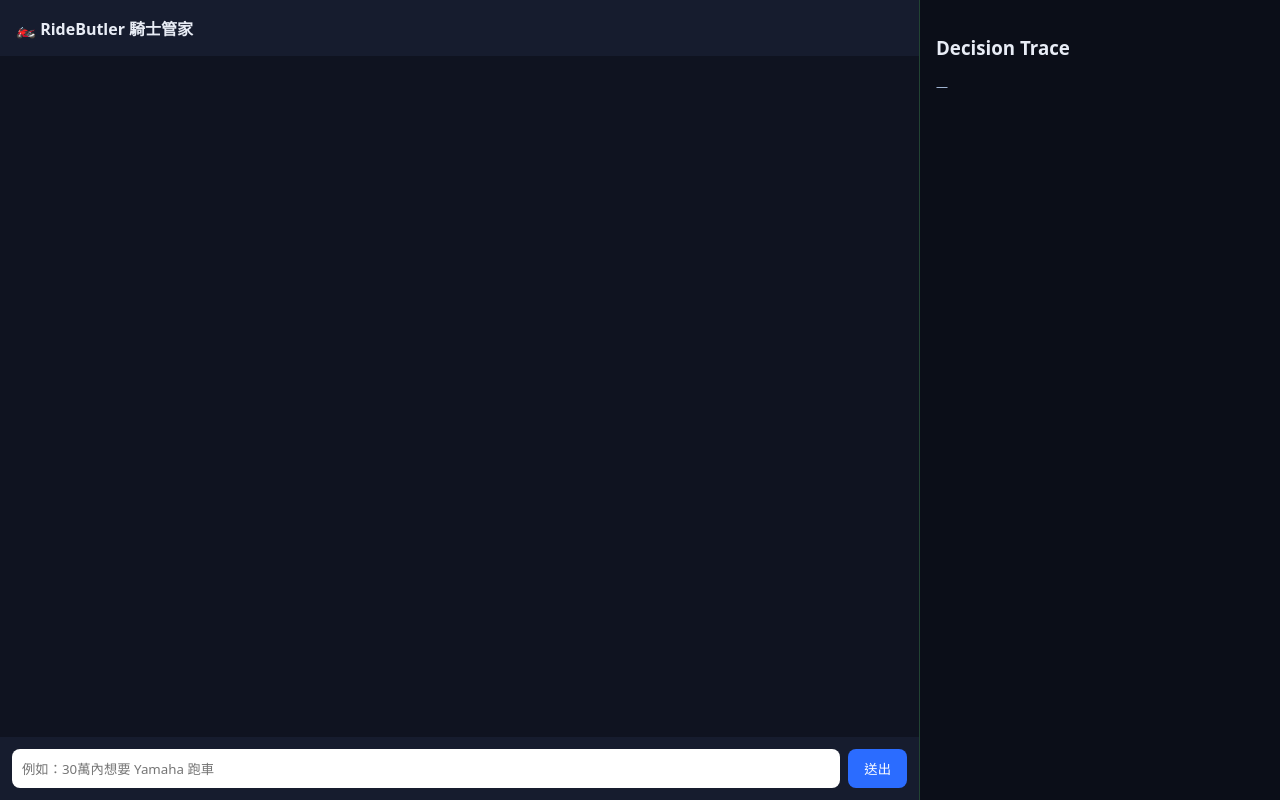
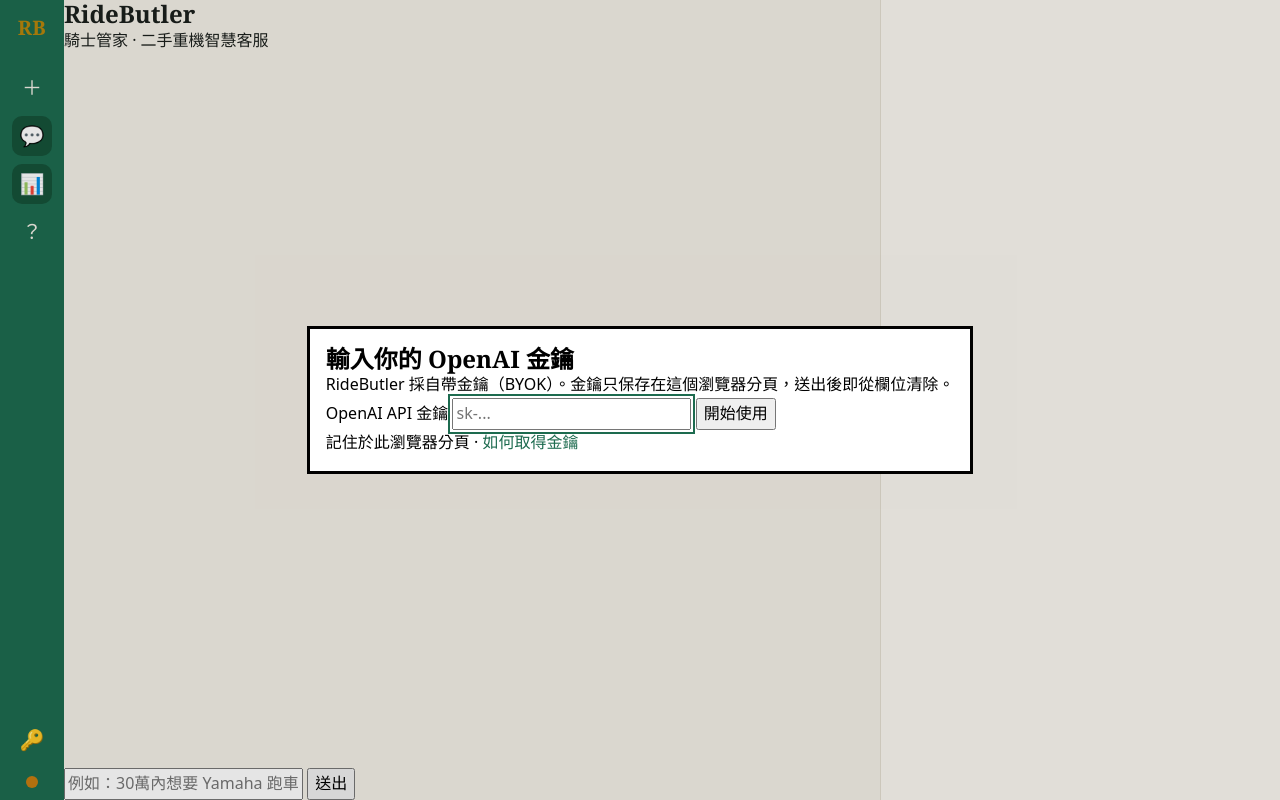
Before and after one commit to Charles8745/2026DRL-HW4, a Flask app: page / in a window 1280 px wide. Run offline with Flask 3, Linux system fonts and the light colour scheme; some web fonts are replaced.

Commit message:
feat(fe): rewrite index.html — three-zone skeleton + IconRail (no 收藏) + <dialog byok> + font preload; old style.css/app.js -> no-op shims
Co-Authored-By: Claude Opus 4.8 (1M context) <noreply@anthropic.com>

```diff
--- a/fe/static/app.js
+++ b/fe/static/app.js
@@ -1,27 +1,2 @@
-let sessionId = null;
-const messages = document.getElementById("messages");
-const traceEl = document.getElementById("trace");
-
-function add(role, text) {
-  const d = document.createElement("div");
-  d.className = "msg " + (role === "user" ? "user" : "bot");
-  d.textContent = text;
-  messages.appendChild(d);
-  messages.scrollTop = messages.scrollHeight;
-}
-
-document.getElementById("composer").addEventListener("submit", async (e) => {
-  e.preventDefault();
-  const input = document.getElementById("input");
-  const text = input.value.trim();
-  if (!text) return;
-  add("user", text); input.value = "";
-  const res = await fetch("/api/chat", {
-    method: "POST", headers: { "Content-Type": "application/json" },
-    body: JSON.stringify({ session_id: sessionId, message: text }),
-  });
-  const data = await res.json();
-  sessionId = data.session_id;
-  add("bot", data.reply);
-  traceEl.textContent = JSON.stringify(data.trace, null, 2);
-});
+/* fe/static/app.js — superseded by fe/static/js/main.js (ES modules, M3+).
+   Kept as a no-op shim so any stale reference resolves without 404. */
--- a/fe/static/style.css
+++ b/fe/static/style.css
@@ -1,14 +1,2 @@
-* { box-sizing: border-box; font-family: system-ui, "PingFang TC", sans-serif; }
-body { margin: 0; background: #0f1320; color: #e8ecf5; }
-.layout { display: grid; grid-template-columns: 1fr 360px; height: 100vh; }
-.chat { display: flex; flex-direction: column; border-right: 1px solid #243; }
-.chat header { padding: 16px; font-weight: 700; background: #161c2e; }
-#messages { flex: 1; overflow-y: auto; padding: 16px; display: flex; flex-direction: column; gap: 10px; }
-.msg { max-width: 80%; padding: 10px 14px; border-radius: 12px; white-space: pre-wrap; }
-.msg.user { align-self: flex-end; background: #2b6cff; }
-.msg.bot { align-self: flex-start; background: #1c2740; }
-#composer { display: flex; gap: 8px; padding: 12px; background: #161c2e; }
-#input { flex: 1; padding: 10px; border-radius: 8px; border: none; }
-#composer button { padding: 10px 16px; border: none; border-radius: 8px; background: #2b6cff; color: #fff; }
-.trace { padding: 16px; overflow-y: auto; background: #0b0e18; }
-.trace pre { white-space: pre-wrap; font-size: 12px; color: #9fb3d1; }
+/* fe/static/style.css — superseded by fe/static/css/{tokens,base,layout,...}.css (M3+).
+   Kept as a no-op shim so any stale reference resolves without 404. */
--- a/fe/templates/index.html
+++ b/fe/templates/index.html
@@ -1,20 +1,83 @@
 <!doctype html>
 <html lang="zh-Hant">
 <head>
-  <meta charset="utf-8"><title>RideButler 二手重機客服</title>
+  <meta charset="utf-8">
+  <title>RideButler 騎士管家 · 二手重機智慧客服</title>
   <meta name="viewport" content="width=device-width, initial-scale=1">
-  <link rel="stylesheet" href="/static/style.css">
+
+  <!-- self-hosted font preload (files optional; swap falls back to system stack) -->
+  <link rel="preload" href="/static/fonts/Fraunces.woff2" as="font" type="font/woff2" crossorigin>
+  <link rel="preload" href="/static/fonts/NotoSansTC-subset.woff2" as="font" type="font/woff2" crossorigin>
+
+  <link rel="stylesheet" href="/static/css/tokens.css">
+  <link rel="stylesheet" href="/static/css/base.css">
+  <link rel="stylesheet" href="/static/css/layout.css">
 </head>
 <body>
-  <div class="layout">
-    <section class="chat">
-      <header>🏍️ RideButler 騎士管家</header>
-      <div id="messages"></div>
-      <form id="composer"><input id="input" autocomplete="off"
-        placeholder="例如：30萬內想要 Yamaha 跑車"><button>送出</button></form>
-    </section>
-    <aside class="trace"><h3>Decision Trace</h3><pre id="trace">—</pre></aside>
+  <!-- BYOK gate: forced modal unless a key is in sessionStorage or demo mode -->
+  <dialog data-byok class="byok" aria-labelledby="byok-title">
+    <div data-byok-card class="byok__card">
+      <h2 id="byok-title">輸入你的 OpenAI 金鑰</h2>
+      <p class="byok__lede">RideButler 採自帶金鑰（BYOK）。金鑰只保存在這個瀏覽器分頁，送出後即從欄位清除。</p>
+      <form data-byok-form class="byok__form">
+        <label class="byok__label" for="byok-input">OpenAI API 金鑰</label>
+        <input data-byok-input id="byok-input" type="password" autocomplete="off"
+               spellcheck="false" placeholder="sk-..." class="byok__input">
+        <p data-byok-error class="byok__error" hidden></p>
+        <button type="submit" class="byok__submit">開始使用</button>
+      </form>
+      <p class="byok__hint">
+        <span>記住於此瀏覽器分頁</span> ·
+        <a href="https://platform.openai.com/api-keys" target="_blank" rel="noopener noreferrer">如何取得金鑰</a>
+      </p>
+    </div>
+  </dialog>
+
+  <!-- demo-mode amber banner (hidden unless cfg.demo_mode) -->
+  <div data-demo-banner class="demo-banner" hidden>展示模式：使用伺服器示範金鑰，功能與額度受限。</div>
+
+  <div id="app" data-view="landing" data-panel="open">
+    <!-- LEFT: IconRail (deep green, gold monogram, aria-labels, key-status dot; no favorites button — viewed_listings is overwrite, not favorites) -->
+    <nav class="rail" data-key-state data-key="demo" aria-label="主導覽">
+      <div class="rail__brand" aria-hidden="true">RB</div>
+      <button class="rail__btn" type="button" data-action="new"     aria-label="新對話">＋</button>
+      <button class="rail__btn" type="button" data-action="chat"    aria-label="對話" aria-pressed="true">💬</button>
+      <button class="rail__btn" type="button" data-action="panel"   aria-label="切換管線面板" aria-pressed="true">📊</button>
+      <button class="rail__btn" type="button" data-action="help"    aria-label="說明">？</button>
+      <div class="rail__spacer"></div>
+      <button class="rail__btn" type="button" data-action="reset-key" aria-label="重設金鑰">🔑</button>
+      <span class="rail__keydot" data-key-dot aria-hidden="true"></span>
+    </nav>
+
+    <!-- CENTER: landing stub + chat log container -->
+    <main class="center">
+      <!-- landing view (full hero + FLIP morph arrive in M5) -->
+      <section class="view-landing" aria-label="首頁">
+        <div class="landing__hero">
+          <h1 class="landing__wordmark">RideButler</h1>
+          <p class="landing__sub">騎士管家 · 二手重機智慧客服</p>
+        </div>
+      </section>
+
+      <!-- chat view (ChatLog + ListingCard deck render in M4) -->
+      <section class="view-chat" aria-label="對話">
+        <div data-chatlog class="chatlog" aria-live="polite"></div>
+      </section>
+
+      <!-- composer is shared by landing pill (M5) and chat view -->
+      <form data-composer class="composer">
+        <input data-composer-input class="composer__input" autocomplete="off"
+               placeholder="例如：30萬內想要 Yamaha 跑車">
+        <button type="submit" class="composer__send" aria-label="送出">送出</button>
+      </form>
+    </main>
+
+    <!-- RIGHT: PipelinePanel (stepper renders in M4) -->
+    <aside class="panel" aria-label="決策管線">
+      <div data-pipeline class="pipeline"></div>
+    </aside>
   </div>
-  <script src="/static/app.js"></script>
+
+  <script type="module" src="/static/js/main.js"></script>
 </body>
 </html>
```
